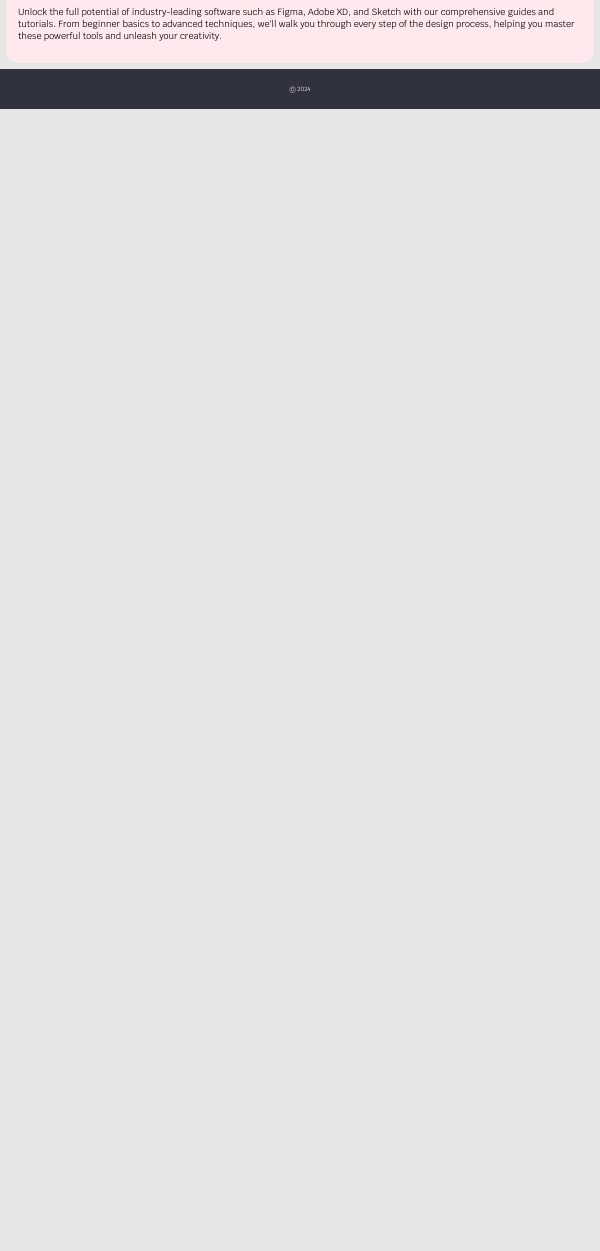
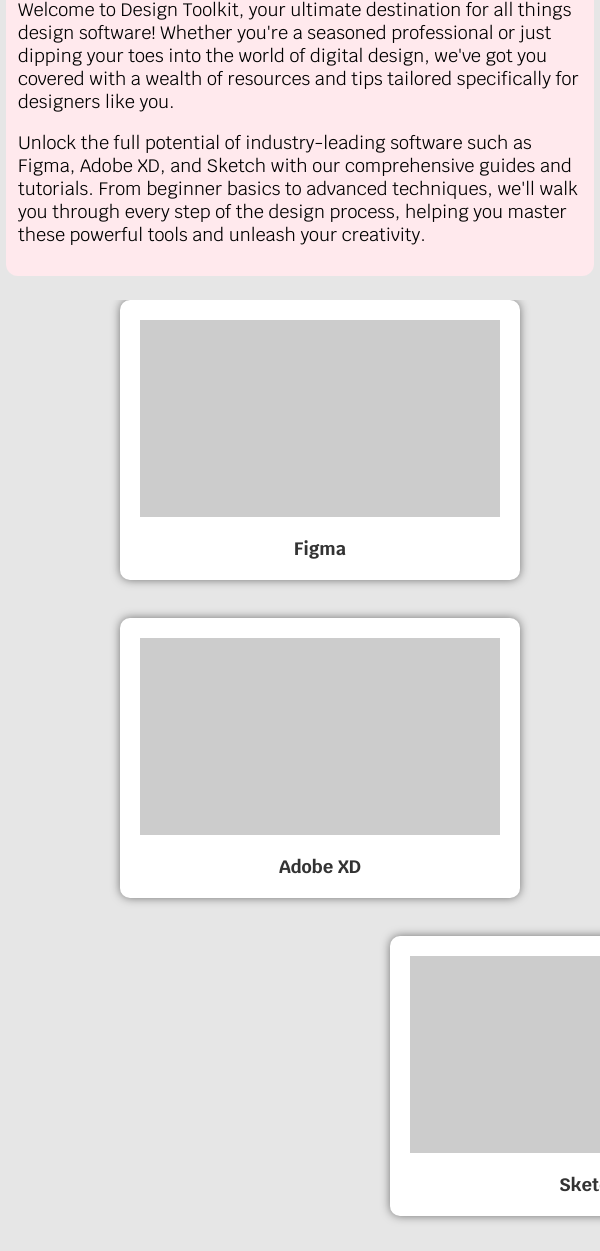
Before and after one commit to RickyRechtackova/Design-Toolkit, a plain HTML site: page index.html in a window 600 px wide. Shown: the part 181-1432 px from the top of the page. Before the commit the page ends 800 px from the top, so only its background shows below. Drawn offline with Linux system fonts and the light colour scheme.

Commit message:
blank flip cards

```diff
--- a/assets/css/screen.css
+++ b/assets/css/screen.css
@@ -91,6 +91,73 @@ footer{
     border-radius: 2vw;
 }
 
+.grid-container{
+    display: grid;
+    align-items: center;
+    grid-template-columns: auto auto auto;
+    overflow: hidden;
+    margin-top: 4vw;
+}
+
+.card {
+    width: 25vw;
+    height: 25vw;
+    border-radius: 10px;
+    position: relative;
+    margin-bottom: 8vw;
+    margin-left: auto;
+    margin-right: auto;
+}
+
+.card-inner {
+    width: 100%;
+    height: 100%;
+    transform-style: preserve-3d;
+    transition: transform 0.8s, left 0.8s;
+    position: relative;
+}
+
+.card-inner:hover {
+    transform: rotateY(180deg);
+}
+
+.card-front, .card-back {
+    width: 100%;
+    height: 100%;
+    position: absolute;
+    backface-visibility: hidden;
+    display: flex;
+    flex-direction: column;
+    justify-content: center;
+    align-items: center;
+    font-size: 2vw;
+    border-radius: 10px;
+    padding: 20px;
+    color: #333;
+    box-shadow: 0px 0px 10px rgba(0, 0, 0, 0.5);
+}
+
+.card-front {
+    background-color: #fff;
+}
+
+.card-back {
+    background-color: #333;
+    color: #fff;
+    transform: rotateY(180deg);
+}
+
+.image-placeholder {
+    width: 100%;
+    height: 100%;
+    background-color: #ccc;
+    margin-bottom: 20px;
+}
+
+.card-title {
+    margin: 0;
+}
+
 
 /* tool CSS */
 .tool-articles{
@@ -104,6 +171,39 @@ footer{
 
 /* application CSS */
 
+
+/* tablet CSS */
+@media screen and (min-width: 600px) and (max-width: 1000px){
+    .grid-container{
+        margin-top: 4vw;
+        grid-template-columns: auto auto;
+    }
+    .card{
+        width: 35vw;
+        margin-bottom: 13vw;
+    }
+    #card3{
+        margin-left: 65%;
+    }
+
+    .nav-links{
+        a{
+            font-size: 2vw;
+        }
+    }
+
+    p{
+        font-size: 2vw;
+    }
+
+    h1{
+        font-size: 4vw;
+    }
+
+    footer{
+        font-size: 2vw;
+    }
+}
 
 /* mobile CSS */
 @media screen and (max-width: 600px) {
@@ -135,4 +235,29 @@ footer{
     #logo{
         max-width: 8.8vw;
     }
+
+    .grid-container{
+        margin-top: 4vw;
+        grid-template-columns: auto;
+    }
+
+    .card{
+        margin-left: auto;
+        margin-right: auto;
+        width: 60vw;
+        height: 40vw;
+        margin-bottom: 13vw;
+    }
+
+    p{
+        font-size: 3vw;
+    }
+
+    h1{
+        font-size: 5vw;
+    }
+
+    footer{
+        font-size: 2vw;
+    }
 }
--- a/index.html
+++ b/index.html
@@ -3,7 +3,7 @@
     <head>
         <meta charset="UTF-8"> <!-- Specifies the character encoding for the HTML document -->
         <meta name="viewport" content="width=device-width, initial-scale=1.0"> <!-- Ensures proper rendering and touch zooming on mobile devices -->
-        <title>2D Art</title> <!-- The title of the document shown in the browser's title bar or page's tab -->
+        <title>Home</title> <!-- The title of the document shown in the browser's title bar or page's tab -->
         <link rel="stylesheet" href="assets/css/screen.css"> <!-- Link to an external CSS file for styling the page -->
 
         <link rel="preconnect" href="https://fonts.googleapis.com">
@@ -43,9 +43,65 @@
             <p>Unlock the full potential of industry-leading software such as Figma, Adobe XD, and Sketch with our comprehensive guides and tutorials. From beginner basics to advanced techniques, we'll walk you through every step of the design process, helping you master these powerful tools and unleash your creativity.</p>
         </article>
 
+        <section>
+            <div class="grid-container">
+            <div class="card" id="card1">
+                <div class="card-inner">
+                    <div class="card-front">
+                        <div class="image-placeholder">
+
+                        </div>
+                        <h2 class="card-title">Figma</h2>
+                    </div>
+                    <div class="card-back">
+                        <div class="image-placeholder">
+
+                        </div>
+                        <h2 class="card-title">Figma</h2>
+                    </div>
+                </div>
+            </div>
+
+            <div class="card" id="card2">
+                <div class="card-inner">
+                    <div class="card-front">
+                        <div class="image-placeholder">
+
+                        </div>
+                        <h2 class="card-title">Adobe XD</h2>
+                    </div>
+                    <div class="card-back">
+                        <div class="image-placeholder">
+
+                        </div>
+                        <h2 class="card-title">Adobe XD</h2>
+                    </div>
+                </div>
+            </div>
+
+            <div class="card" id="card3">
+                <div class="card-inner">
+                    <div class="card-front">
+                        <div class="image-placeholder">
+
+                        </div>
+                        <h2 class="card-title">Sketch</h2>
+                    </div>
+                    <div class="card-back">
+                        <div class="image-placeholder">
+
+                        </div>
+                        <h2 class="card-title">Sketch</h2>
+                    </div>
+                </div>
+            </div>
+            </div>
+        </section>
+
         <footer>
             Ⓒ 2024
         </footer>
+
         <script src="assets/js/script.js"></script>
     </body>
-    </html>
+</html>
```
Also changed, not shown: application.html (+4 -2 lines), resources.html (+4 -2 lines), tools.html (+4 -2 lines).
